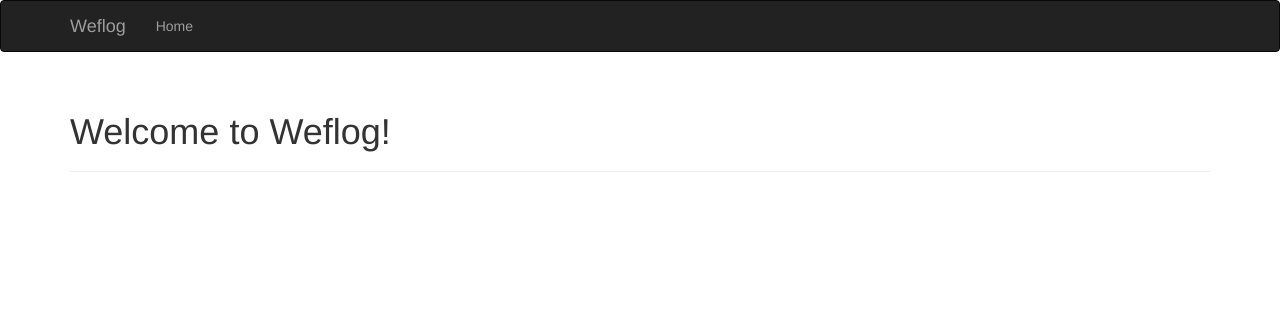
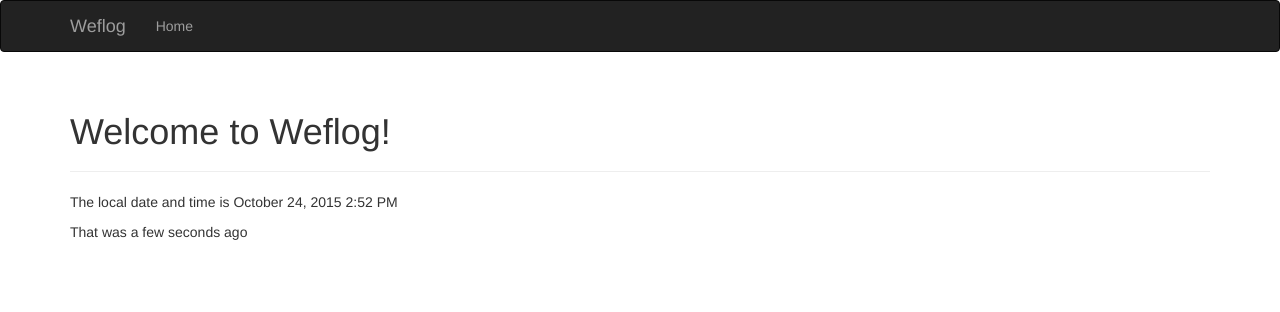
Before and after one commit to amaljoyc/weflog, a Flask app: page / in a window 1280 px wide. Shown: the top 312 px of the page. Run offline with Flask 2, Linux system fonts and the light colour scheme; some libraries are stand-ins or nearby versions.

Commit message:
use flask-moment

```diff
--- a/templates/base.html
+++ b/templates/base.html
@@ -35,3 +35,8 @@
     {% endblock %}
 </div>
 {% endblock %}
+
+{% block scripts %}
+{{ super() }}
+{{ moment.include_moment() }}
+{% endblock %}
--- a/templates/index.html
+++ b/templates/index.html
@@ -1,7 +1,12 @@
 {% extends 'base.html' %}
 
 {% block page_content %}
+
 <div class="page-header">
     {{  super() }}
 </div>
+
+<p>The local date and time is {{ moment(current_time).format('LLL') }}</p>
+<p>That was {{ moment(current_time).fromNow(refresh=True) }}</p>
+
 {% endblock %}
--- a/weflog.py
+++ b/weflog.py
@@ -1,13 +1,17 @@
 from flask import Flask, render_template
 from flask.ext.bootstrap import Bootstrap
+from flask.ext.moment import Moment
+
+from datetime import datetime
 
 app = Flask(__name__)
 bootstrap = Bootstrap(app)
+m = Moment(app)
 
 
 @app.route('/')
 def index():
-    return render_template('index.html')
+    return render_template('index.html', current_time=datetime.utcnow())
 
 
 @app.route('/<name>')
```
